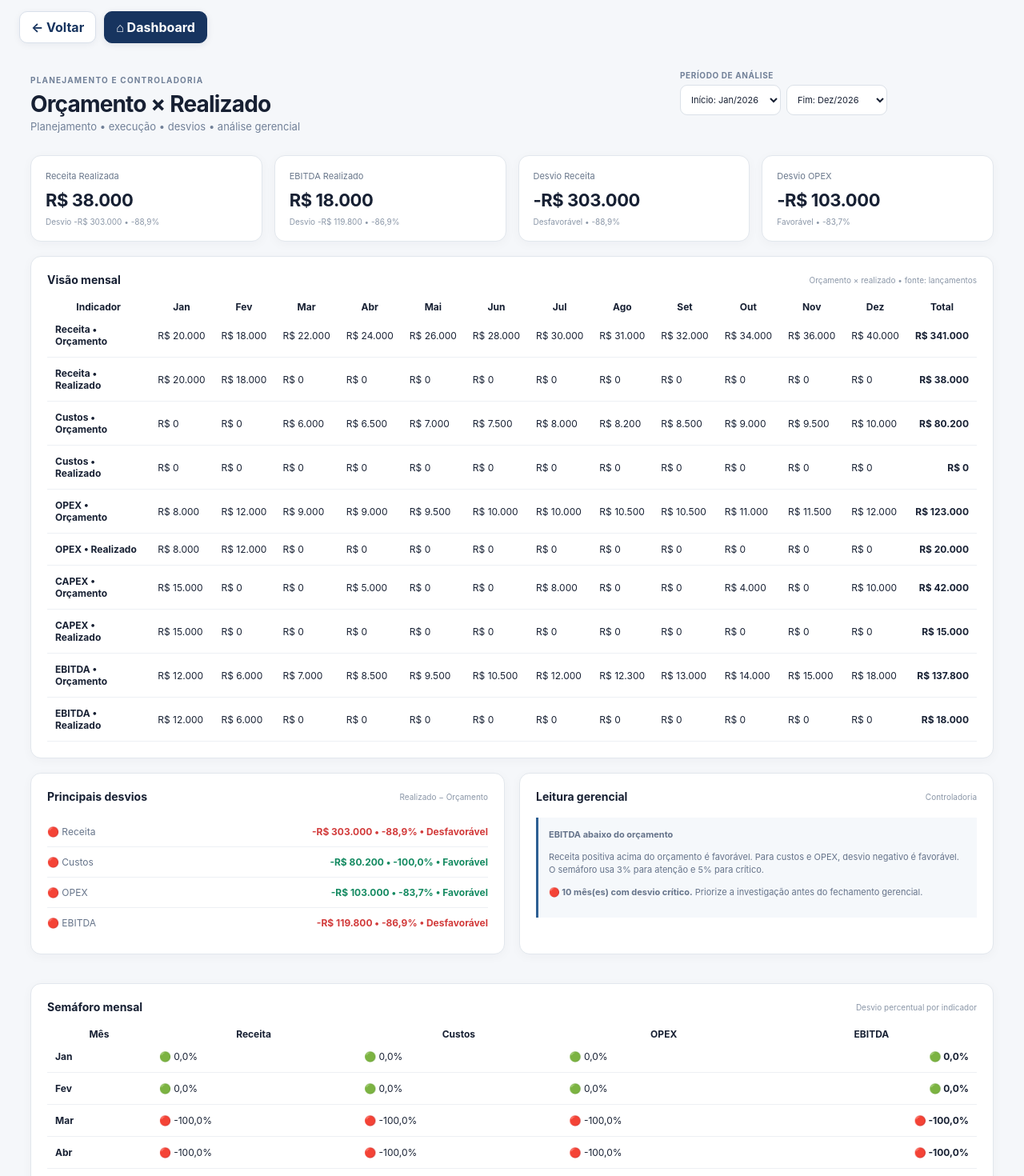
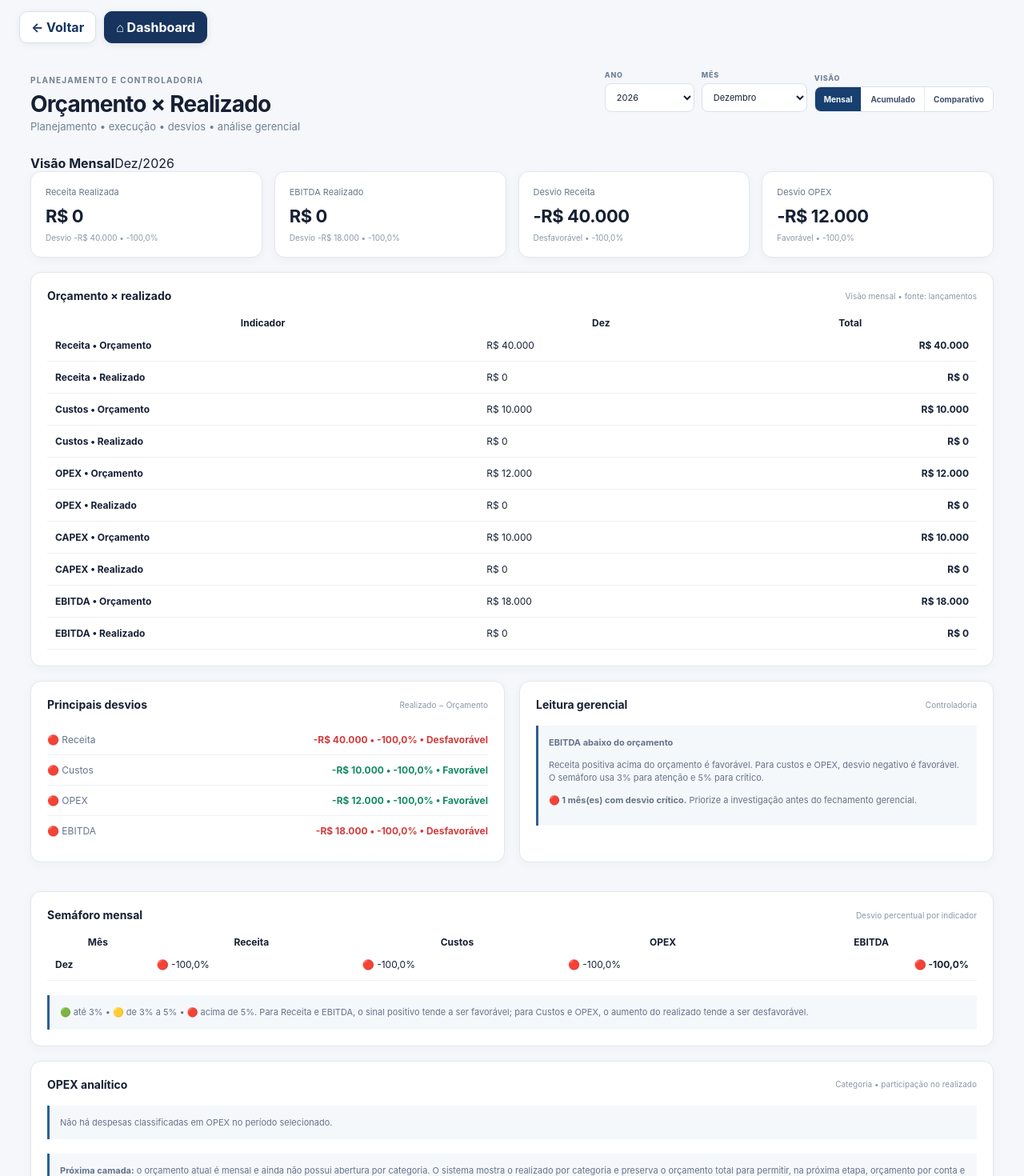
Before and after one commit to cardoso4009-byte/bp-financeiro-bi, a Next.js app: page /budget-realizado in a window 1280 px wide. Shown: the top 1470 px of the page at 80% size. Built offline with nearby package versions, Linux system fonts and the light colour scheme.

Commit message:
feat: padroniza periodo do orcamento realizado

```diff
--- a/app/budget-realizado/page.tsx
+++ b/app/budget-realizado/page.tsx
@@ -5,10 +5,11 @@ import { readFinancialSource } from '@/lib/financial-source'
 import type { FinancialEntry } from '@/lib/lancamentos-data'
 import { initialBudget, type BudgetPlan } from '@/lib/budget-plan-data'
 import { readBudgetPlan, writeBudgetPlan } from '@/lib/budget-realizado-store'
+import ReportPeriodFilter from '@/components/report-period-filter'
+import { DEFAULT_REPORT_PERIOD, REPORT_MONTHS, monthLabel, type ReportPeriod, type ReportView } from '@/lib/report-period'
 
 const brl = (n:number) => n.toLocaleString('pt-BR',{style:'currency',currency:'BRL',maximumFractionDigits:0})
 const pct = (n:number) => `${(n*100).toFixed(1).replace('.',',')}%`
-const months = initialBudget.map(r=>r.month)
 const thresholds = { warning: 0.03, critical: 0.05 }
 
 type Actual = { revenueActual:number; costActual:number; opexActual:number; capexActual:number }
@@ -17,8 +18,8 @@ type DeviationKind = 'revenue'|'expense'|'ebitda'
 type Severity = 'normal'|'attention'|'critical'
 type Analytic = { name:string; value:number; share:number }
 
-function actualFor(entries:FinancialEntry[], monthIndex:number):Actual {
-  const competence = `2026-${String(monthIndex+1).padStart(2,'0')}`
+function actualFor(entries:FinancialEntry[], year:number, month:number):Actual {
+  const competence = `${year}-${String(month).padStart(2,'0')}`
   const current = entries.filter(e=>e.competence===competence)
   const revenueActual = current.filter(e=>e.type==='Receita').reduce((s,e)=>s+Math.abs(e.value),0)
   const capexActual = current.filter(e=>e.type==='CAPEX').reduce((s,e)=>s+Math.abs(e.value),0)
@@ -56,20 +57,39 @@ function groupEntries(entries:FinancialEntry[],competences:Set<string>,type:'ope
   return [...map.entries()].map(([name,value])=>({name,value,share:total?value/total:0})).sort((a,b)=>b.value-a.value).slice(0,8)
 }
 
+function periodMonths(period:ReportPeriod){
+  if(period.view==='mensal'||period.view==='comparativo') return [period.month]
+  return Array.from({length:period.month},(_,i)=>i+1)
+}
+
+function previousMonth(period:ReportPeriod){
+  if(period.month===1) return {year:period.year-1,month:12}
+  return {year:period.year,month:period.month-1}
+}
+
 export default function BudgetRealizado(){
   const [budget,setBudget]=useState<BudgetPlan[]>(initialBudget)
   const [entries,setEntries]=useState<FinancialEntry[]>([])
-  const [start,setStart]=useState(0)
-  const [end,setEnd]=useState(11)
+  const [period,setPeriod]=useState<ReportPeriod>({...DEFAULT_REPORT_PERIOD,month:12})
   const [editing,setEditing]=useState(false)
   const [saved,setSaved]=useState(false)
 
   useEffect(()=>{ setBudget(readBudgetPlan()); setEntries(readFinancialSource().entries) },[])
   useEffect(()=>{ if(saved) writeBudgetPlan(budget) },[budget,saved])
 
-  const rows=useMemo<Row[]>(()=>budget.map((b,i)=>{const a=actualFor(entries,i);return {...b,...a,ebitdaBudget:b.revenue-b.cost-b.opex,ebitdaActual:a.revenueActual-a.costActual-a.opexActual}}),[budget,entries])
-  const visible=rows.slice(start,end+1)
+  const months=useMemo(()=>periodMonths(period),[period])
+  const previous=useMemo(()=>previousMonth(period),[period])
+  const rows=useMemo<Row[]>(()=>budget.map((b,i)=>{const a=actualFor(entries,period.year,i+1);return {...b,...a,ebitdaBudget:b.revenue-b.cost-b.opex,ebitdaActual:a.revenueActual-a.costActual-a.opexActual}}),[budget,entries,period.year])
+  const visible=useMemo(()=>months.map(m=>rows[m-1]).filter(Boolean),[months,rows])
+  const previousRow=useMemo<Row|undefined>(()=>{
+    if(period.view!=='comparativo') return undefined
+    const b=budget[previous.month-1]
+    if(!b) return undefined
+    const a=actualFor(entries,previous.year,previous.month)
+    return {...b,...a,ebitdaBudget:b.revenue-b.cost-b.opex,ebitdaActual:a.revenueActual-a.costActual-a.opexActual}
+  },[budget,entries,period.view,previous])
   const total=(field:keyof Row)=>visible.reduce((s,r)=>s+Number(r[field]||0),0)
+  const currentRow=visible[visible.length-1]
   const revenueVar=total('revenueActual')-total('revenue')
   const costVar=total('costActual')-total('cost')
   const opexVar=total('opexActual')-total('opex')
@@ -80,19 +100,38 @@ export default function BudgetRealizado(){
   const ebitdaPct=deviationPercent(total('ebitdaActual'),total('ebitdaBudget'))
   const monthlyAlerts=visible.map(r=>({month:r.month,revenue:deviationPercent(r.revenueActual,r.revenue),cost:deviationPercent(r.costActual,r.cost),opex:deviationPercent(r.opexActual,r.opex),ebitda:deviationPercent(r.ebitdaActual,r.ebitdaBudget)}))
   const criticalMonths=monthlyAlerts.filter(m=>[severity('revenue',m.revenue),severity('expense',m.cost),severity('expense',m.opex),severity('ebitda',m.ebitda)].includes('critical'))
-  const competences=new Set(visible.map((_,i)=>`2026-${String(start+i+1).padStart(2,'0')}`))
-  const opexAnalytics=useMemo(()=>groupEntries(entries,competences,'opex'),[entries,visible,start])
-  const capexAnalytics=useMemo(()=>groupEntries(entries,competences,'capex'),[entries,visible,start])
+  const competences=new Set(visible.map(r=>`${period.year}-${String(Number(REPORT_MONTHS.indexOf(r.month))+1).padStart(2,'0')}`))
+  const opexAnalytics=useMemo(()=>groupEntries(entries,competences,'opex'),[entries,competences])
+  const capexAnalytics=useMemo(()=>groupEntries(entries,competences,'capex'),[entries,competences])
   const capexBudget=total('capex'), capexActual=total('capexActual'), capexVar=capexActual-capexBudget
+
+  const comparison=useMemo(()=>{
+    if(period.view!=='comparativo'||!currentRow||!previousRow) return null
+    return {
+      current:currentRow,
+      previous:previousRow,
+      revenue: currentRow.revenueActual-previousRow.revenueActual,
+      cost: currentRow.costActual-previousRow.costActual,
+      opex: currentRow.opexActual-previousRow.opexActual,
+      ebitda: currentRow.ebitdaActual-previousRow.ebitdaActual,
+    }
+  },[period.view,currentRow,previousRow])
 
   function updateBudget(index:number,field:'revenue'|'cost'|'opex'|'capex',value:string){ const numeric=Number(value.replace(',','.')); setBudget(prev=>prev.map((r,i)=>i===index?{...r,[field]:Number.isFinite(numeric)?numeric:0}:r)); setSaved(true) }
 
+  const viewLabel=period.view==='mensal'?'Mensal':period.view==='acumulado'?'Acumulado':'Comparativo'
+  const periodLabel=period.view==='acumulado'?`Jan a ${monthLabel(period.month)}/${period.year}`:`${monthLabel(period.month)}/${period.year}`
+  const previousLabel=period.month===1?`Dez/${period.year-1}`:`${monthLabel(period.month-1)}/${period.year}`
+
   return <main className="content" style={{marginLeft:0,width:'100%',maxWidth:1450,margin:'0 auto'}}>
-    <header><div><small>PLANEJAMENTO E CONTROLADORIA</small><h1>Orçamento × Realizado</h1><p>Planejamento • execução • desvios • análise gerencial</p></div><div className="period-controls"><label>Período de análise</label><div><select value={start} onChange={e=>setStart(Math.min(Number(e.target.value),end))}>{months.map((m,i)=><option key={m} value={i}>Início: {m}/2026</option>)}</select><select value={end} onChange={e=>setEnd(Math.max(start,Number(e.target.value)))}>{months.map((m,i)=><option key={m} value={i}>Fim: {m}/2026</option>)}</select></div></div></header>
+    <header><div><small>PLANEJAMENTO E CONTROLADORIA</small><h1>Orçamento × Realizado</h1><p>Planejamento • execução • desvios • análise gerencial</p></div><ReportPeriodFilter value={period} onChange={setPeriod} years={[2026]}/></header>
+    <div className="report-period-context"><strong>Visão {viewLabel}</strong><span>{periodLabel}{period.view==='comparativo'?` × ${previousLabel}`:''}</span></div>
+
+    {period.view==='comparativo'&&comparison&&<section className="panel wide"><div className="panel-title"><h2>Comparativo do realizado</h2><span>{monthLabel(period.month)}/{period.year} × {previousLabel}</span></div><div className="cards"><Card title="Receita" value={comparison.current.revenueActual} sub={`Anterior ${brl(comparison.previous.revenueActual)} • ${pct(deviationPercent(comparison.current.revenueActual,comparison.previous.revenueActual))}`}/><Card title="OPEX" value={comparison.current.opexActual} sub={`Anterior ${brl(comparison.previous.opexActual)} • ${pct(deviationPercent(comparison.current.opexActual,comparison.previous.opexActual))}`}/><Card title="EBITDA" value={comparison.current.ebitdaActual} sub={`Anterior ${brl(comparison.previous.ebitdaActual)} • ${pct(deviationPercent(comparison.current.ebitdaActual,comparison.previous.ebitdaActual))}`}/><Card title="Variação EBITDA" value={comparison.ebitda} sub={comparison.ebitda>=0?'Melhora contra período anterior':'Queda contra período anterior'}/></div></section>}
 
     <div className="cards"><Card title="Receita Realizada" value={total('revenueActual')} sub={`Desvio ${brl(revenueVar)} • ${pct(revenuePct)}`}/><Card title="EBITDA Realizado" value={total('ebitdaActual')} sub={`Desvio ${brl(ebitdaVar)} • ${pct(ebitdaPct)}`}/><Card title="Desvio Receita" value={revenueVar} sub={`${isFavorable('revenue',revenueVar)?'Favorável':'Desfavorável'} • ${pct(revenuePct)}`}/><Card title="Desvio OPEX" value={opexVar} sub={`${isFavorable('expense',opexVar)?'Favorável':'Desfavorável'} • ${pct(opexPct)}`}/></div>
 
-    <section className="panel wide"><div className="panel-title"><h2>Visão mensal</h2><span>Orçamento × realizado • fonte: lançamentos</span></div><div className="table-wrap"><table><thead><tr><th>Indicador</th>{visible.map(r=><th key={r.month}>{r.month}</th>)}<th>Total</th></tr></thead><tbody>
+    <section className="panel wide"><div className="panel-title"><h2>{period.view==='comparativo'?'Mês selecionado × período anterior':'Orçamento × realizado'}</h2><span>{period.view==='acumulado'?'Acumulado desde janeiro':'Visão mensal'} • fonte: lançamentos</span></div><div className="table-wrap"><table><thead><tr><th>Indicador</th>{visible.map(r=><th key={r.month}>{r.month}</th>)}<th>Total</th></tr></thead><tbody>
       <Line label="Receita • Orçamento" rows={visible} field="revenue" total={total('revenue')}/><Line label="Receita • Realizado" rows={visible} field="revenueActual" total={total('revenueActual')}/><Line label="Custos • Orçamento" rows={visible} field="cost" total={total('cost')}/><Line label="Custos • Realizado" rows={visible} field="costActual" total={total('costActual')}/><Line label="OPEX • Orçamento" rows={visible} field="opex" total={total('opex')}/><Line label="OPEX • Realizado" rows={visible} field="opexActual" total={total('opexActual')}/><Line label="CAPEX • Orçamento" rows={visible} field="capex" total={total('capex')}/><Line label="CAPEX • Realizado" rows={visible} field="capexActual" total={total('capexActual')}/><Line label="EBITDA • Orçamento" rows={visible} field="ebitdaBudget" total={total('ebitdaBudget')}/><Line label="EBITDA • Realizado" rows={visible} field="ebitdaActual" total={total('ebitdaActual')}/>
     </tbody></table></div></section>
 
@@ -100,7 +139,7 @@ export default function BudgetRealizado(){
 
     <section className="panel wide"><div className="panel-title"><h2>Semáforo mensal</h2><span>Desvio percentual por indicador</span></div><div className="table-wrap"><table><thead><tr><th>Mês</th><th>Receita</th><th>Custos</th><th>OPEX</th><th>EBITDA</th></tr></thead><tbody>{monthlyAlerts.map(m=><tr key={m.month}><td><b>{m.month}</b></td><td>{statusDot(severity('revenue',m.revenue))} {pct(m.revenue)}</td><td>{statusDot(severity('expense',m.cost))} {pct(m.cost)}</td><td>{statusDot(severity('expense',m.opex))} {pct(m.opex)}</td><td>{statusDot(severity('ebitda',m.ebitda))} {pct(m.ebitda)}</td></tr>)}</tbody></table></div><div className="note">🟢 até 3% • 🟡 de 3% a 5% • 🔴 acima de 5%. Para Receita e EBITDA, o sinal positivo tende a ser favorável; para Custos e OPEX, o aumento do realizado tende a ser desfavorável.</div></section>
 
-    <section className="panel wide"><div className="panel-title"><h2>OPEX analítico</h2><span>Categoria • participação no realizado</span></div>{opexAnalytics.length===0?<div className="note">Não há despesas classificadas em OPEX no período selecionado.</div>:<div className="table-wrap"><table><thead><tr><th>Categoria</th><th>Realizado</th><th>Participação</th><th>Leitura</th></tr></thead><tbody>{opexAnalytics.map(r=><tr key={r.name}><td><b>{r.name}</b></td><td>{brl(r.value)}</td><td>{pct(r.share)}</td><td>{r.share>=0.3?'Principal concentração':r.share>=0.15?'Relevante':'Secundária'}</td></tr>)}</tbody></table></div>}<div className="note"><strong>Próxima camada:</strong> o orçamento atual é mensal e ainda não possui abertura por categoria. Por isso, não inventamos um orçamento por área. O sistema mostra o realizado por categoria e preserva o orçamento total para, na próxima etapa, permitir orçamento por conta e centro de custo.</div></section>
+    <section className="panel wide"><div className="panel-title"><h2>OPEX analítico</h2><span>Categoria • participação no realizado</span></div>{opexAnalytics.length===0?<div className="note">Não há despesas classificadas em OPEX no período selecionado.</div>:<div className="table-wrap"><table><thead><tr><th>Categoria</th><th>Realizado</th><th>Participação</th><th>Leitura</th></tr></thead><tbody>{opexAnalytics.map(r=><tr key={r.name}><td><b>{r.name}</b></td><td>{brl(r.value)}</td><td>{pct(r.share)}</td><td>{r.share>=0.3?'Principal concentração':r.share>=0.15?'Relevante':'Secundária'}</td></tr>)}</tbody></table></div>}<div className="note"><strong>Próxima camada:</strong> o orçamento atual é mensal e ainda não possui abertura por categoria. O sistema mostra o realizado por categoria e preserva o orçamento total para permitir, na próxima etapa, orçamento por conta e centro de custo.</div></section>
 
     <section className="panel wide"><div className="panel-title"><h2>CAPEX analítico</h2><span>Investimento planejado × realizado</span></div><div className="grid"><div className="note"><strong>Orçamento</strong><p>{brl(capexBudget)}</p></div><div className="note"><strong>Realizado</strong><p>{brl(capexActual)}</p></div><div className="note"><strong>Desvio</strong><p>{brl(capexVar)} • {pct(capexBudget?capexVar/capexBudget:0)}</p></div></div>{capexAnalytics.length>0&&<div className="table-wrap"><table><thead><tr><th>Categoria / projeto</th><th>Realizado</th><th>Participação</th></tr></thead><tbody>{capexAnalytics.map(r=><tr key={r.name}><td><b>{r.name}</b></td><td>{brl(r.value)}</td><td>{pct(r.share)}</td></tr>)}</tbody></table></div>}<div className="note"><strong>Governança:</strong> CAPEX permanece separado do OPEX. O próximo passo será cadastrar orçamento por projeto, acompanhar desembolso acumulado e conectar cada investimento ao impacto no fluxo de caixa projetado.</div></section>
 
```
